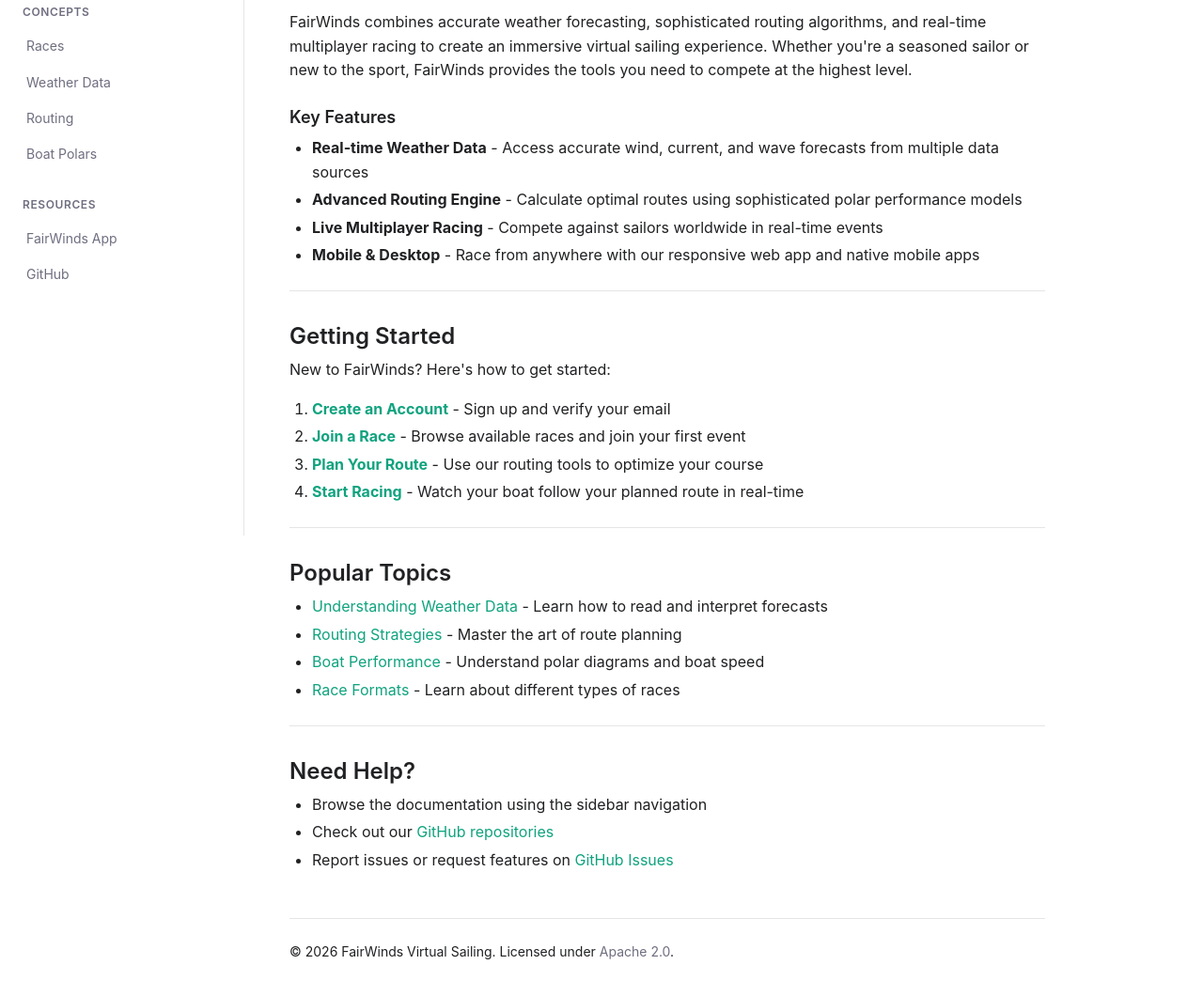
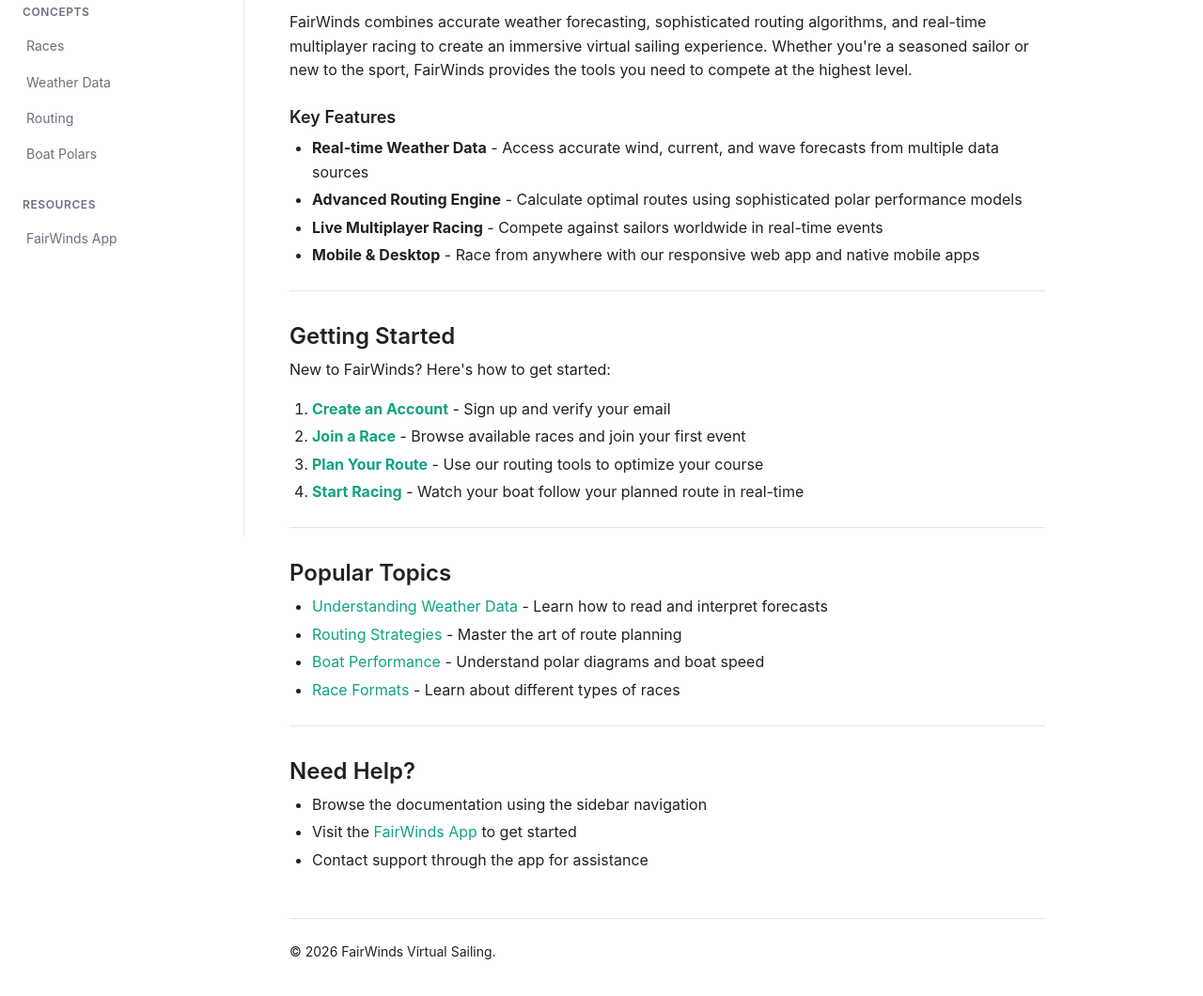
Before and after one commit to Fairlead-Ventures-LLC/fairwinds-docs, an Eleventy site: page src/index.md in a window 1280 px wide. Shown: the part 230-1290 px from the top of the page at 94% size. Built offline with nearby package versions, Linux system fonts and the light colour scheme; Eleventy itself is replaced by a stand-in of ours; files that its build step writes are made by us from their sources.

Commit message:
Remove all GitHub references from documentation

```diff
--- a/src/_layouts/base.html
+++ b/src/_layouts/base.html
@@ -37,7 +37,6 @@
           <div class="nav-section-title">Resources</div>
           <ul>
             <li><a href="https://fairwinds.app" target="_blank">FairWinds App</a></li>
-            <li><a href="https://github.com/Fairlead-Ventures-LLC" target="_blank">GitHub</a></li>
           </ul>
         </div>
       </nav>
@@ -48,7 +47,7 @@
       {{ content }}
 
       <footer>
-        <p>© 2026 FairWinds Virtual Sailing. Licensed under <a href="https://github.com/Fairlead-Ventures-LLC/fairwinds-docs/blob/main/LICENSE" target="_blank">Apache 2.0</a>.</p>
+        <p>© 2026 FairWinds Virtual Sailing.</p>
       </footer>
     </main>
   </div>
--- a/src/index.md
+++ b/src/index.md
@@ -45,5 +45,5 @@ New to FairWinds? Here's how to get started:
 ## Need Help?
 
 - Browse the documentation using the sidebar navigation
-- Check out our [GitHub repositories](https://github.com/Fairlead-Ventures-LLC)
-- Report issues or request features on [GitHub Issues](https://github.com/Fairlead-Ventures-LLC/fairwinds-docs/issues)
+- Visit the [FairWinds App](https://fairwinds.app) to get started
+- Contact support through the app for assistance
```
